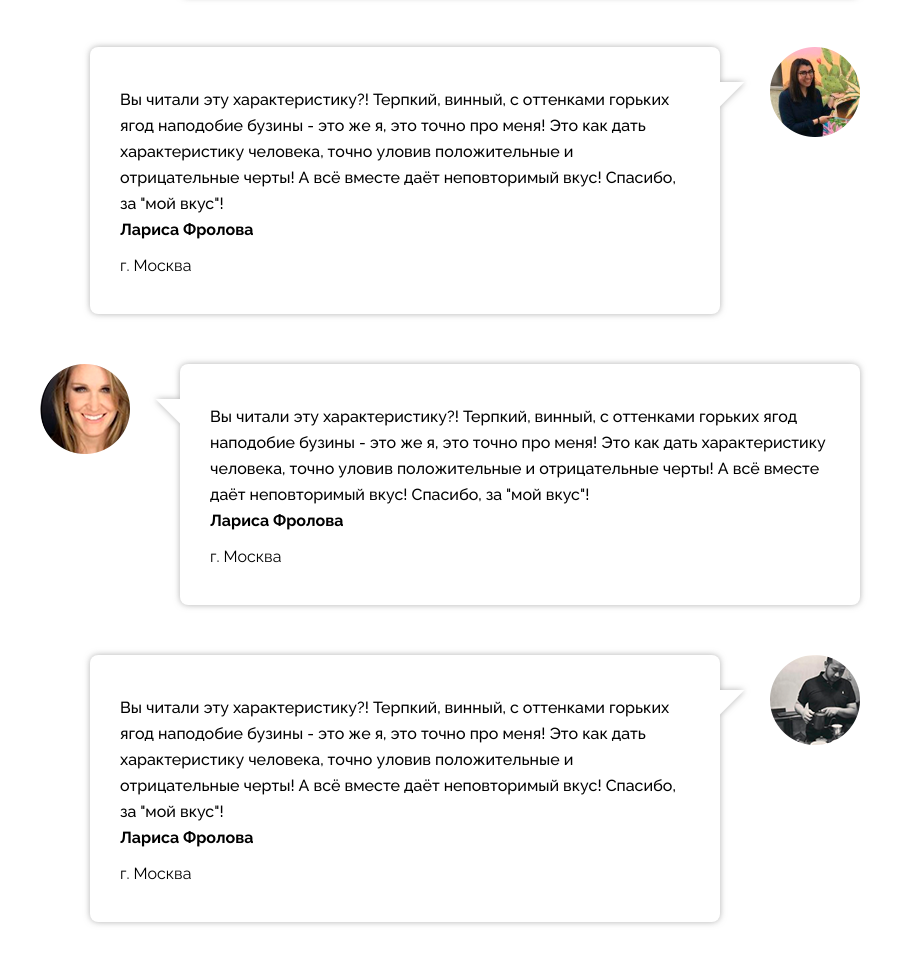
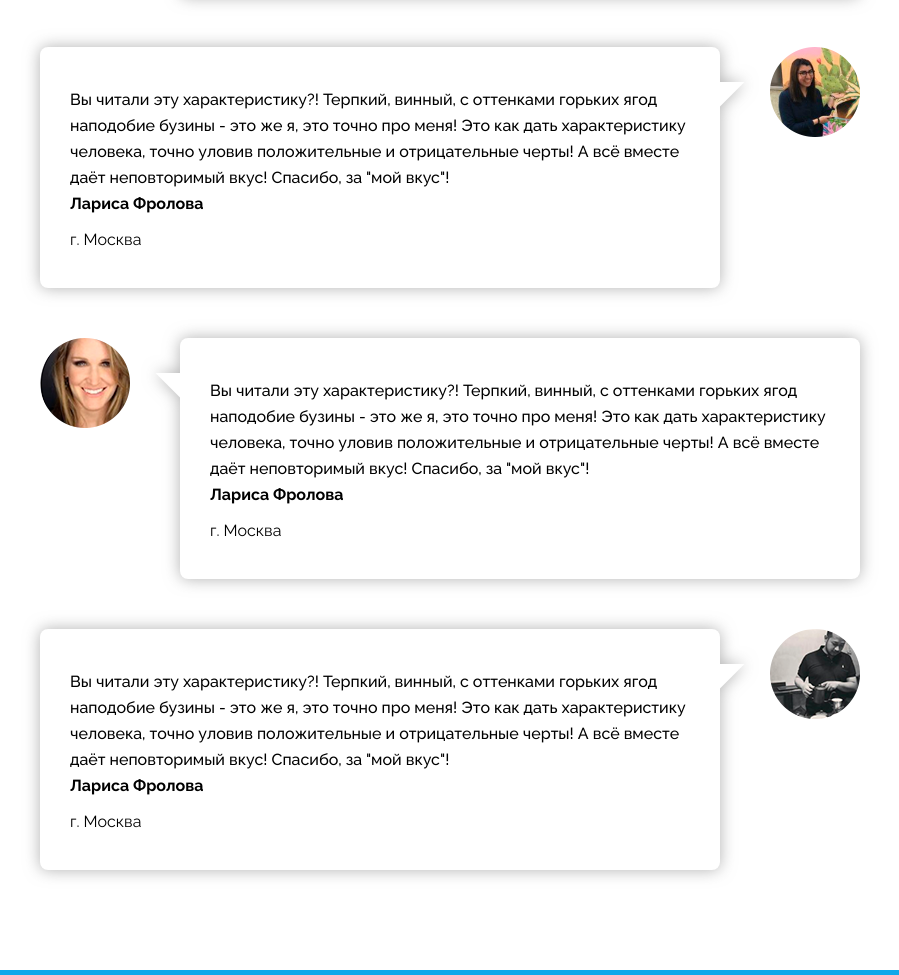
Before and after one commit to saintriko/FrontEnd_course, a plain HTML site: page coffee/index.html in a window 1280 px wide. Shown: the part 6240-7215 px from the top of the page, without its empty margins (190-1089 px from the left). Drawn offline with nearby package versions, Linux system fonts and the light colour scheme; files that its build step writes are made by us from their sources; files whose address does not match are found by name; a web font is replaced by a local one.

Commit message:
Изменил тень для testimonial и позиционирование

```diff
--- a/coffee/src/scss/blocks/testimonial/testimonial.scss
+++ b/coffee/src/scss/blocks/testimonial/testimonial.scss
@@ -17,13 +17,16 @@
     {
         border-radius: 8px;
         background: #fff;
-        filter: drop-shadow(0 0 3px rgba(100, 100, 100, 0.5));
+        filter: drop-shadow(0 0 8px rgba(100, 100, 100, 0.5));
         color: $g-subtitle-color;
         position: relative;
         margin-left: 50px;
+        box-sizing: border-box;
+
         &_right
         {
             margin-right: 50px;
+            margin-left: auto;
         }
     }
     &__triangle
```
